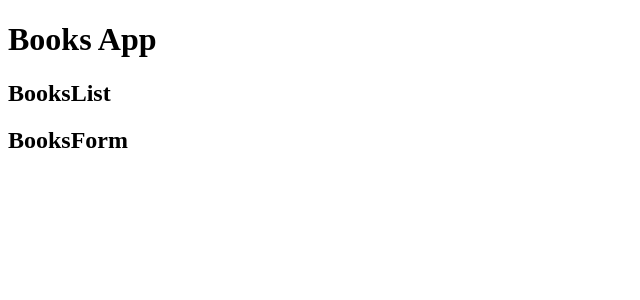
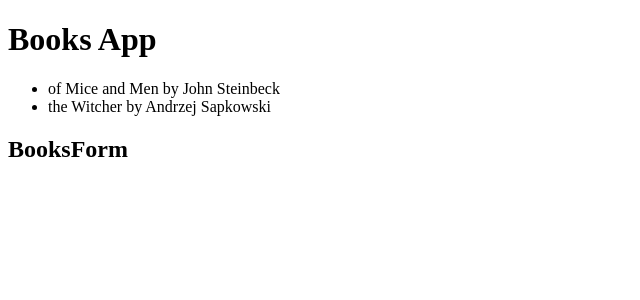
Before and after one commit to martingx89/react-book-app, a React (Create React App) app: page / in a window 1280 px wide. Shown: the top 300 px of the page, without its empty margins (0-640 px from the left). Built offline with nearby package versions, Linux system fonts and the light colour scheme.

Commit message:
Add content to list

```diff
--- a/src/App.js
+++ b/src/App.js
@@ -3,7 +3,7 @@ import BooksForm from './components/BooksForm/BooksForm';
 import BooksList from './components/BooksList/BooksList';
 
 const App = () => {
-  useState([
+  const [books, setBooks] = useState([
     { id: 1, title: 'of Mice and Men', author: 'John Steinbeck' },
     { id: 2, title: 'the Witcher', author: 'Andrzej Sapkowski' },
   ]);
@@ -11,7 +11,7 @@ const App = () => {
   return (
     <div>
       <h1>Books App</h1>
-      <BooksList></BooksList>
+      <BooksList books={books}></BooksList>
       <BooksForm></BooksForm>
     </div>
   );
--- a/src/components/BooksList/BooksList.js
+++ b/src/components/BooksList/BooksList.js
@@ -1,5 +1,13 @@
-const BooksList = () => {
-  return <h2>BooksList</h2>;
+const BooksList = (props) => {
+  return (
+    <ul>
+      {props.books.map((book) => (
+        <li key={book.id}>
+          {book.title} by {book.author}
+        </li>
+      ))}
+    </ul>
+  );
 };
 
 export default BooksList;
```
